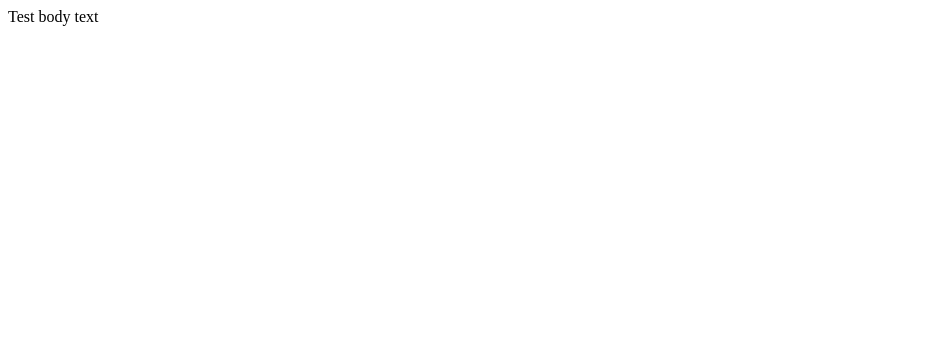
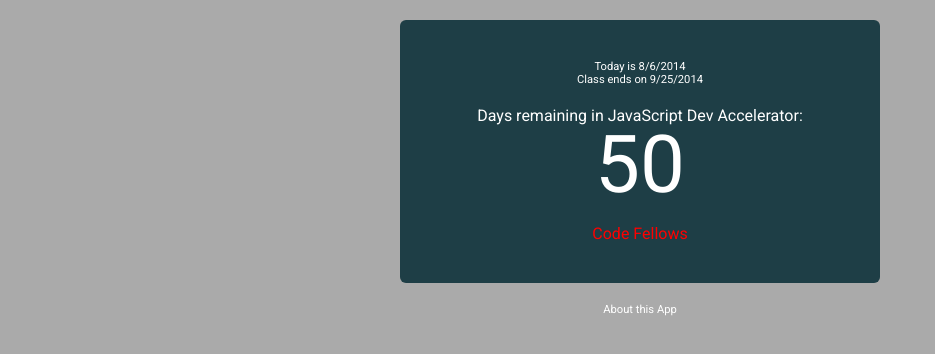
Before and after one commit to MJGrant/sea-b20-day2hw-StaticPageExpressApp, a website: page static/index.html in a window 1280 px wide. Shown: the whole page, without its empty margins (0-935 px from the left). Drawn offline with nearby package versions, Linux system fonts and the light colour scheme.

Commit message:
First working version complete

```diff
--- a/server.js
+++ b/server.js
@@ -2,10 +2,6 @@
 var http = require('http');
 
 var app = express();
-
-app.get('/:input', function (req, res) {
-  res.send(req.params.input);
-});
 
 app.use(express.static(__dirname + '/static'));
 
--- a/static/index.html
+++ b/static/index.html
@@ -2,9 +2,22 @@
 <html lang="en">
 <head>
   <meta charset="UTF-8">
-  <title>MJGrant JavaScript Express App</title>
+  <title>Class Days Remaining</title>
+  <link rel="stylesheet" type="text/css" href="stylesheets/style.css"/>
+  <script src="//ajax.googleapis.com/ajax/libs/jquery/1.10.2/jquery.min.js"></script>
+  <link href='http://fonts.googleapis.com/css?family=Roboto' rel='stylesheet' type='text/css'>
+  <script>window.jQuery || document.write('<script src="js/vendor/jquery-1.10.2.min.js"><\/script>')</script>
+  <script src="./js/script.js"></script>
 </head>
+
 <body>
-  Test body text
+  <div class="centered">
+    <div class="today"></div>
+    Days remaining in JavaScript Dev Accelerator:
+    <div class="daysLeft"></div>
+    <br>
+    <a href="http://codefellows.org">Code Fellows</a>
+  </div>
+  <div class="aboutLink"><a href="about.html">About this App</a></div>
 </body>
 </html>
--- /dev/null
+++ b/static/js/script.js
@@ -0,0 +1,18 @@
+function prettyDate(date) {
+  var formattedDate = (date.getUTCMonth()+1) + "/" + date.getUTCDate() + "/" + date.getUTCFullYear();
+  return formattedDate;
+}
+
+function calcDaysRemaining() {
+  var today, endDate, daysRemaining;
+  today = new Date();
+  endDate = new Date(2014, 8, 25, 23, 59, 59);
+  daysRemaining = Math.floor((endDate - today) / 86400000);
+
+  $(".today").html("Today is " + prettyDate(today) + "<br> Class ends on " + prettyDate(endDate));
+  $(".daysLeft").html(daysRemaining);
+}
+
+$(document).ready(function() {
+  calcDaysRemaining();
+});
--- /dev/null
+++ b/static/stylesheets/style.css
@@ -0,0 +1,48 @@
+body {
+  background-color:#aaa;
+  color:white;
+  font-family: 'Roboto', sans-serif;
+}
+
+a {
+  color:red;
+  text-decoration:dotted;
+}
+
+.centered {
+  width:400px;
+  text-align:center;
+  margin:20px auto;
+  background-color:#1e3e46;
+  padding:40px;
+  border-radius:6px;
+}
+
+.daysLeft {
+  font-size:5em;
+  line-height:1em;
+}
+
+.today {
+  font-size:.7em;
+  margin-bottom:20px;
+}
+
+.aboutLink {
+  font-size:.7em;
+  margin:auto auto;
+  text-align:center;
+}
+
+.aboutLink a {
+  color:white;
+}
+
+.small {
+  font-size:.8em;
+}
+
+ul {
+  list-style-type:none;
+  margin-left:-33px;
+}
```
Also changed, not shown: static/about.html (added, +22 -0 lines), 2 other files.
